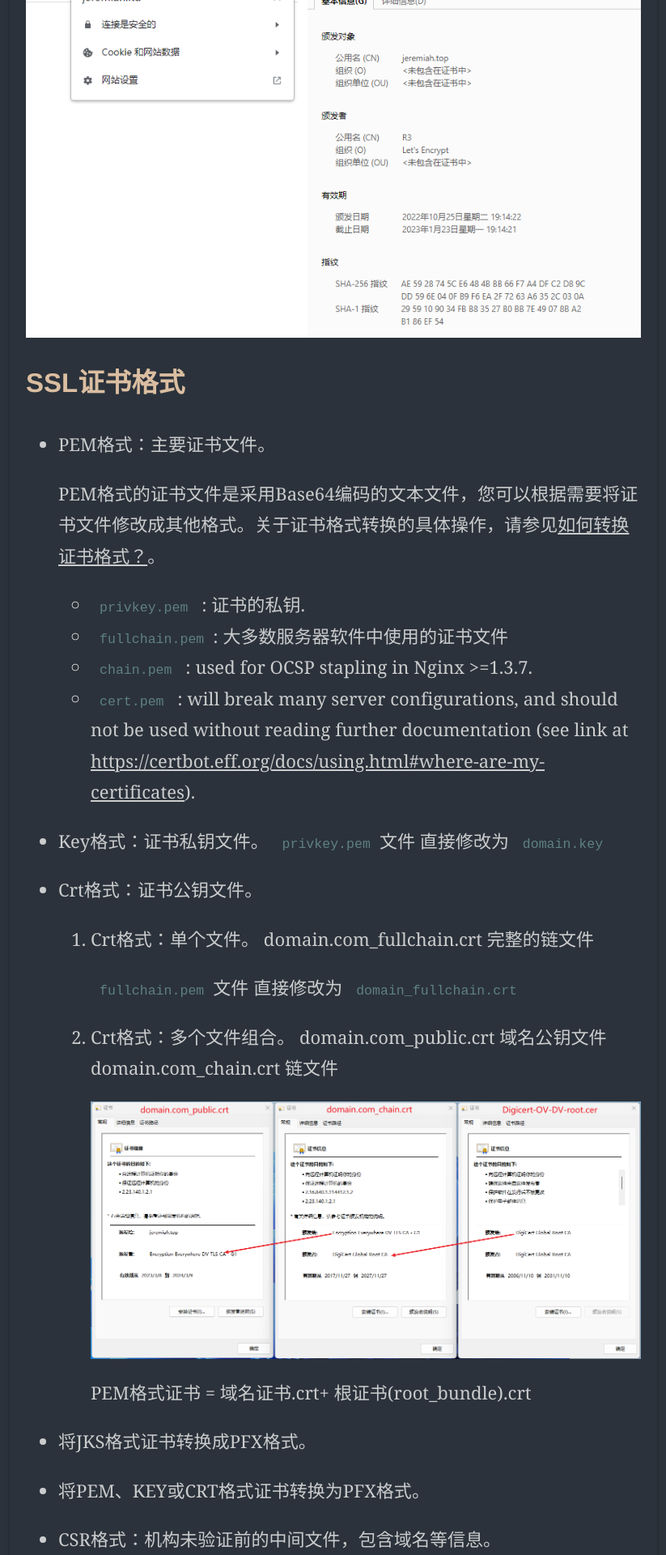
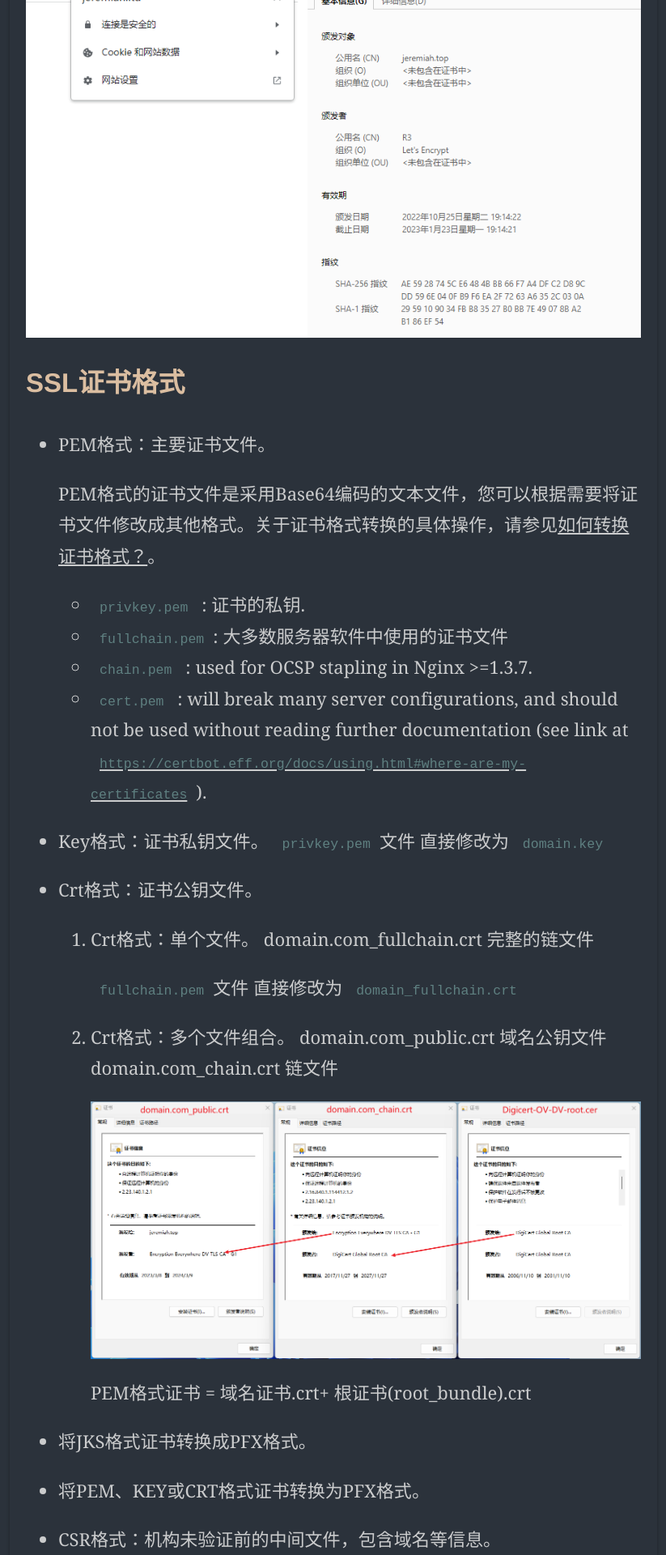
Before and after one commit to JeremiahXu/jeremiahxu.github.io, a Jekyll site: the page built from _posts/2022-11-02-SSL证书.md, in a window 1280 px wide. Shown: the part 1377-3297 px from the top of the page at 81% size, without its empty margins (228-1051 px from the left). Built offline with Jekyll 4.4.1, drawn with Linux system fonts in a browser that asks for light colours; some web fonts are replaced.

Commit message:
修改样式

```diff
--- a/_posts/2022-11-02-SSL证书.md
+++ b/_posts/2022-11-02-SSL证书.md
@@ -32,7 +32,7 @@ SSL/TLS 协议的基本思路是采用公钥加密法，也就是说，客户端
   + `privkey.pem`  : 证书的私钥.
   + `fullchain.pem`: 大多数服务器软件中使用的证书文件
   + `chain.pem`    : used for OCSP stapling in Nginx >=1.3.7.
-  + `cert.pem`     : will break many server configurations, and should not be used without reading further documentation (see link at [https://certbot.eff.org/docs/using.html#where-are-my-certificates](https://certbot.eff.org/docs/using.html#where-are-my-certificates " ")).
+  + `cert.pem`     : will break many server configurations, and should not be used without reading further documentation (see link at [`https://certbot.eff.org/docs/using.html#where-are-my-certificates`](https://certbot.eff.org/docs/using.html#where-are-my-certificates " ")).
 
 - Key格式：证书私钥文件。
   `privkey.pem`文件 直接修改为 `domain.key`
```
